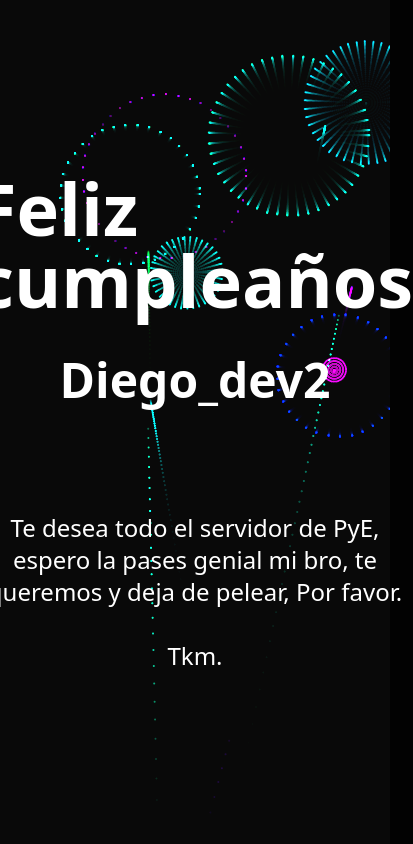
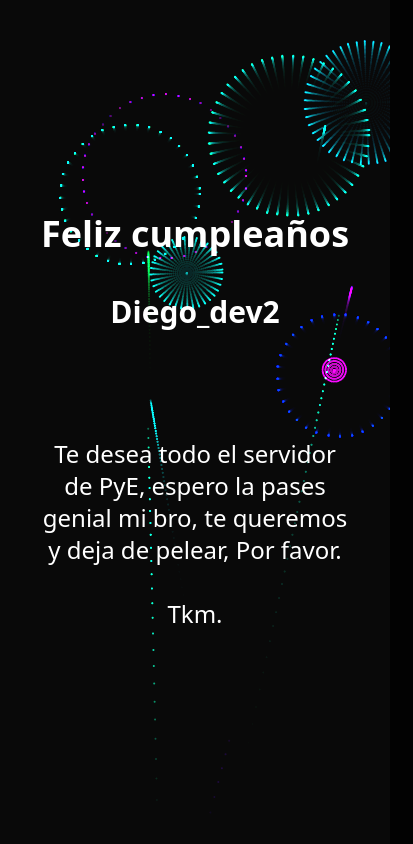
Before and after one commit to DumbNoxx/FelizCumpleDiego, a plain HTML site: page index.html in a window 390 px wide. Shown: the whole page, 413 px wide, since content can reach past the window. Drawn offline with nearby package versions, Linux system fonts and the light colour scheme.

Commit message:
Responsive

```diff
--- a/index.html
+++ b/index.html
@@ -10,14 +10,14 @@
 
 	<body>
 		<div class="w-screen h-screen flex items-center justify-center absolute z-10">
-			<div class="flex flex-col gap-10 justify-center items-center">
-				<h1 class="font-semibold text-white text-7xl opacity-0 transition-opacity duration-500 delay-1000 animate-fade-in"
+			<div class="flex flex-col gap-10 justify-center items-center px-10 md:px-0">
+				<h1 class="font-semibold text-white text-4xl md:text-7xl opacity-0 transition-opacity duration-500 delay-1000 animate-fade-in"
 					id="delay-1">Feliz cumpleaños</h1>
-				<h2 class="font-semibold text-white text-5xl opacity-0 transition-opacity duration-500 delay-1000 animate-fade-in"
+				<h2 class="font-semibold text-white text-3xl md:text-5xl opacity-0 transition-opacity duration-500 delay-1000 animate-fade-in"
 					id="delay-2">Diego_dev2</h2>
 				<div class="opacity-0 transition-opacity duration-500 delay-1000 animate-fade-in" id="delay-4">
 					<a href="template/carta.html" target="_blank"
-						class="transition ease-in-out delay-150 bg-red-100 hover:-translate-y-1 hover:scale-110 hover:bg-red-200 duration-300 text-xl text-red-500 rounded-md p-2">Dale
+						class="transition ease-in-out delay-150 bg-red-100 hover:-translate-y-1 hover:scale-110 hover:bg-red-200 duration-300 text-lg md:text-xl text-red-500 rounded-md p-2">Dale
 						click aca para una
 						sorpresa</a>
 				</div>
```
